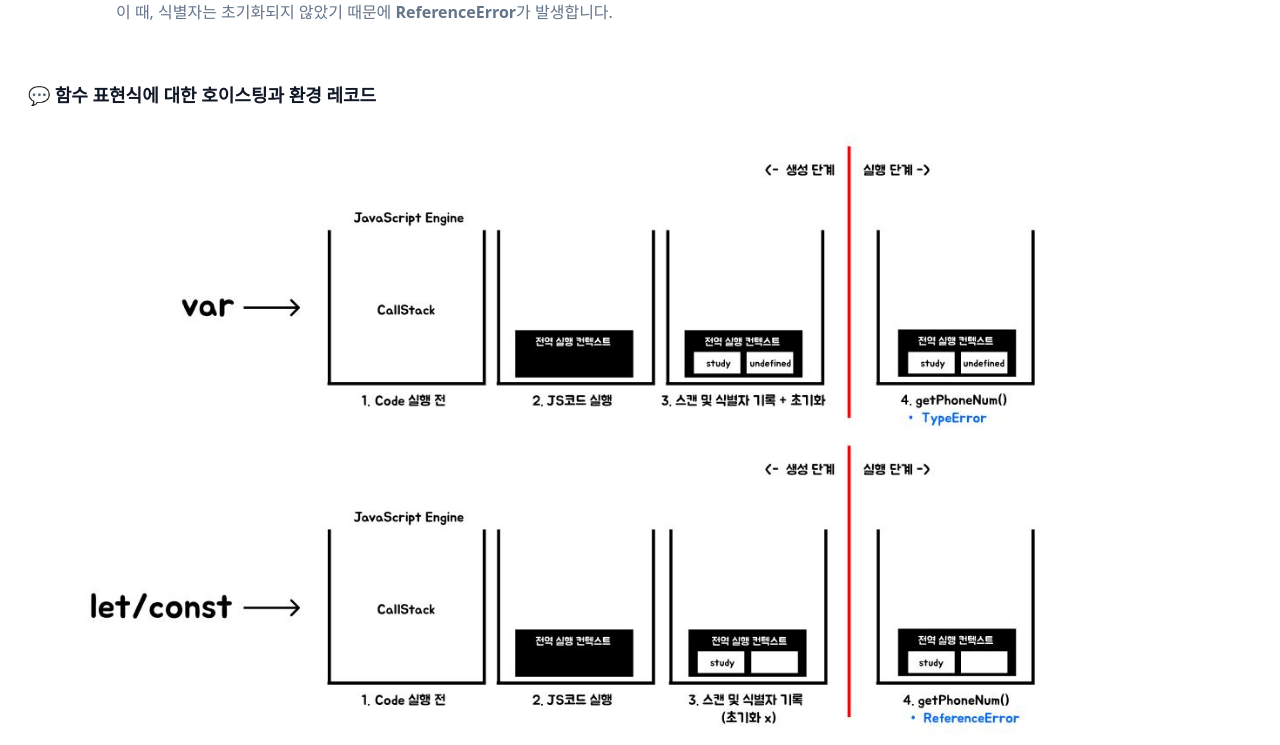
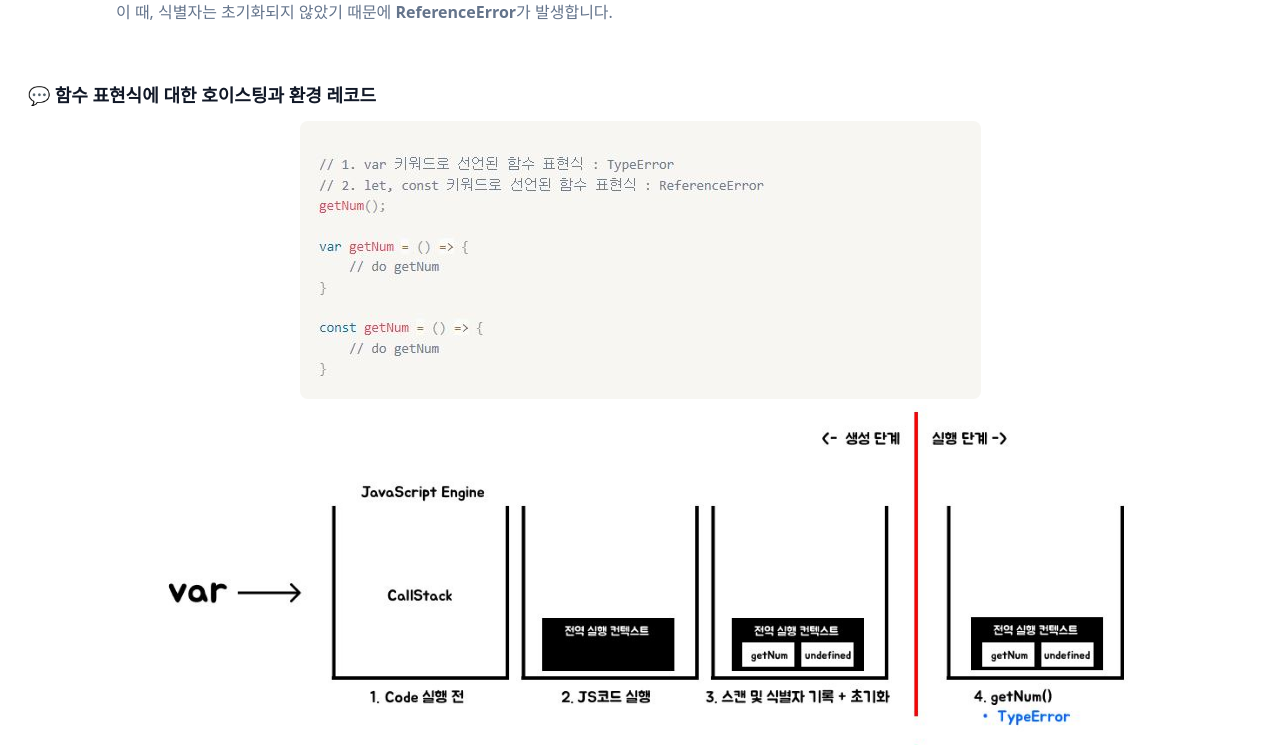
Before and after one commit to Lee-Sang-Beom/nextjs_and_notion, a Next.js app: page /web_basic/executionContext in a window 1280 px wide. Shown: the part 4980-5725 px from the top of the page. Built offline with nearby package versions, Linux system fonts and the light colour scheme.

Commit message:
add img : code functionexpression, notify img : functionexpression picture

```diff
--- a/pages/web_basic/executionContext.tsx
+++ b/pages/web_basic/executionContext.tsx
@@ -13,6 +13,7 @@ import jsAndCallStackCode from "../../public/img/jsAndCallStackCode.jpg";
 import jsAndHoistingVar from "../../public/img/jsAndHoistingVar.jpg";
 import jsAndHoistingLetConst from "../../public/img/jsAndHoistingLetConst.jpg";
 import variableHoistingAndEnvRecordEx from "../../public/img/variableHoistingAndEnvRecordEx.jpg";
+import functionExpressionHoistingEx from "../../public/img/functionExpressionHoistingEx.jpg";
 import functionExpressionHoisting from "../../public/img/functionExpressionHoisting.jpg";
 
 export default function Dom() {
@@ -623,6 +624,7 @@ export default function Dom() {
                             {/* 함수 표현식에 따른 호이스팅 및 환경레코드 소개 */}
                             <h1 className="text-lg font-bold title-font text-gray-900 my-3 pl-0 md:pl-2">💬 함수 표현식에 대한 호이스팅과 환경 레코드</h1>
                             <div className="w-full px-4 mb-1 flex-col text-center justify-center">
+                                <Image src={functionExpressionHoistingEx} alt="Code Picture of hoisting functionExpression" className="lg:w-full rounded-lg" />
                                 <Image src={functionExpressionHoisting} alt="step Picture of hoisting and functionExpression" className="lg:w-full rounded-lg" />
                             </div>
                             {/* step content */}
@@ -631,6 +633,7 @@ export default function Dom() {
                             {/* 함수 선언문에 따른 호이스팅 및 환경레코드 소개 */}
                             <h1 className="text-lg font-bold title-font text-gray-900 my-3 pl-0 md:pl-2">💬 함수 선언문에 대한 호이스팅과 환경 레코드</h1>
                             <div className="w-full px-4 mb-1 flex-col text-center justify-center">
+
                                 <Image src={jsAndHoistingLetConst} alt="step Picture of hoisting and functionDeclaration" className="lg:w-full rounded-lg" />
                             </div>
                             {/* step content */}
```
Also changed, not shown: public/img/functionExpressionHoisting.jpg, public/img/functionExpressionHoistingEx.jpg (added).
